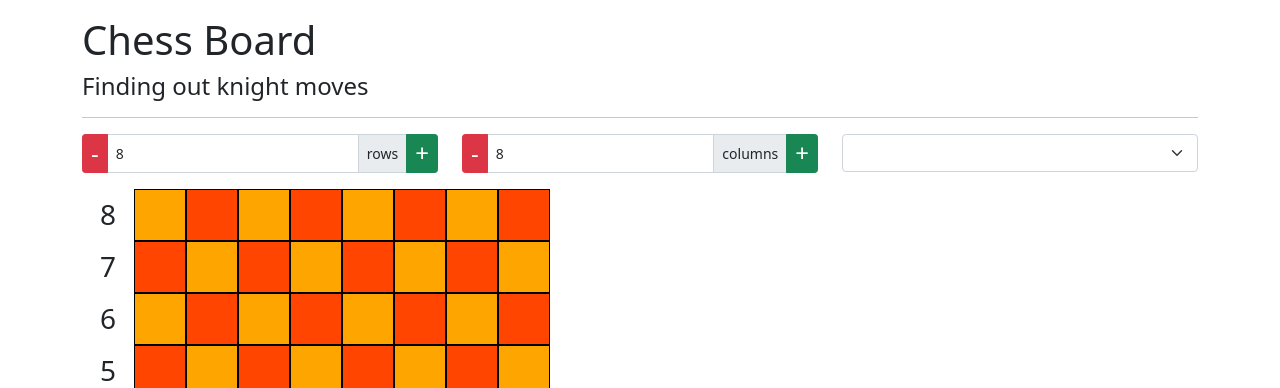
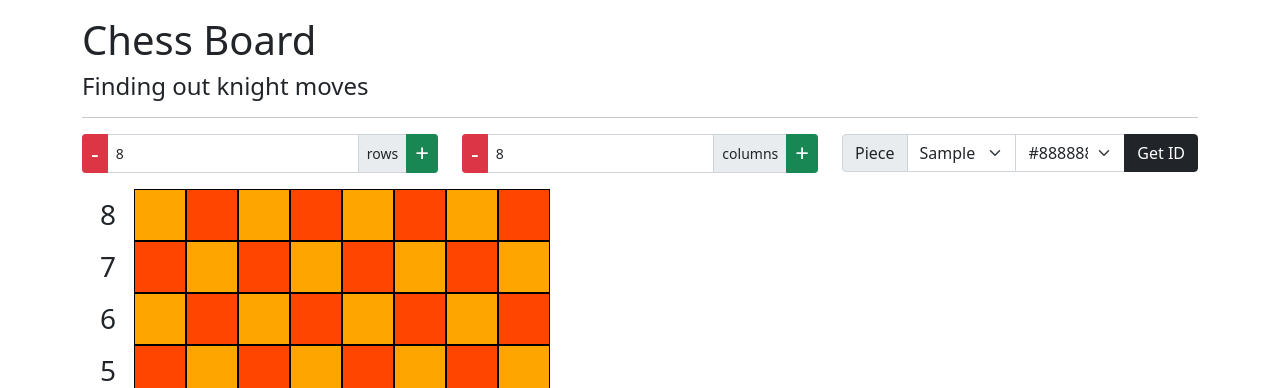
Before and after one commit to raphaelarcanjo/chess_api_rest_python, a Django app: template chess/templates/home.html in a window 1280 px wide. Shown: the part 76-464 px from the top of the page. Run offline with Django 4.2, Linux system fonts and the light colour scheme; tables that the repository leaves empty hold one stand-in row (values such as "Sample post"); the template is opened without the code that fills it: values that come from a table or form of the project are taken from there, most other values are stand-ins (such as "Sample title", 1, 10 or a date in 2020); lists and menus that the app fills with data are empty.

Commit message:
Selects to get piece id

```diff
--- a/chess/templates/home.html
+++ b/chess/templates/home.html
@@ -12,7 +12,7 @@
                 <span class="h4">-</span>
             </button>
 
-            <input type="number" min="0" class="form-control" id="number_rows">
+            <input type="number" min="1" class="form-control" id="number_rows">
 
             <div class="input-group-text">rows</div>
 
@@ -26,7 +26,7 @@
                 <span class="h4">-</span>
             </button>
 
-            <input type="number" min="0" class="form-control" id="number_columns">
+            <input type="number" min="1" class="form-control" id="number_columns">
 
             <div class="input-group-text">columns</div>
 
@@ -36,25 +36,22 @@
         </div>
 
         <div class="col">
-            <select id="pieces-list" class="form-select">
-                {% if pieces %}
-                    <optgroup label="_____white_____">
-                        {% for piece in pieces %}
-                            {% if piece.color == "white" %}
-                                <option value="{{ piece.id }}">{{ piece.name }}</option>
-                            {% endif %}
-                        {% endfor %}
-                    </optgroup>
+            <div class="input-group">
+                <div class="input-group-text">Piece</div>
+                <select id="names-list" class="form-select">
+                    {% for name in names %}
+                    <option value="{{ name.name }}">{{ name.name }}</option>
+                    {% endfor %}
+                </select>
 
-                    <optgroup label="_____black_____">
-                        {% for piece in pieces %}
-                            {% if piece.color == "black" %}
-                                <option value="{{ piece.id }}">{{ piece.name }}</option>
-                            {% endif %}
-                        {% endfor %}
-                    </optgroup>
-                {% endif %}
-            </select>
+                <select id="colors-list" class="form-select">
+                    {% for color in colors %}
+                    <option value="{{ color.color }}">{{ color.color }}</option>
+                    {% endfor %}
+                </select>
+
+                <button class="btn btn-dark">Get ID</button>
+            </div>
         </div>
     </div>
 
--- a/chess/views.py
+++ b/chess/views.py
@@ -6,11 +6,13 @@ from django.http import HttpResponse, JsonResponse
 
 class IndexView:
     def home(request):
-        pieces = Pieces.objects.all()
+        colors = Pieces.objects.values('color').distinct()
+        names = Pieces.objects.values('name').distinct()
 
         data = {
             'title': "Home",
-            'pieces': pieces
+            'colors': colors,
+            'names': names,
             }
 
         return render(request, 'home.html', data)
```
